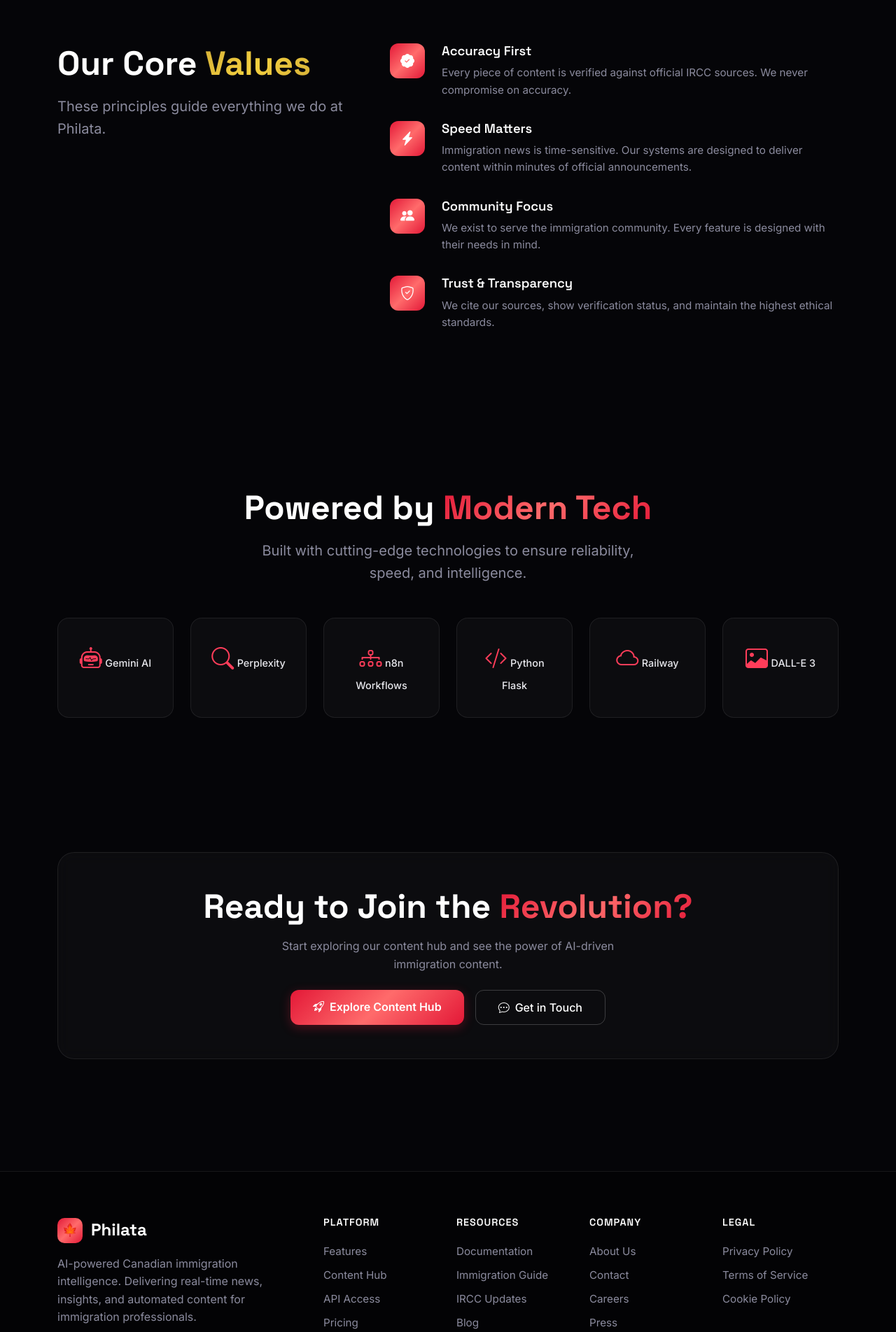
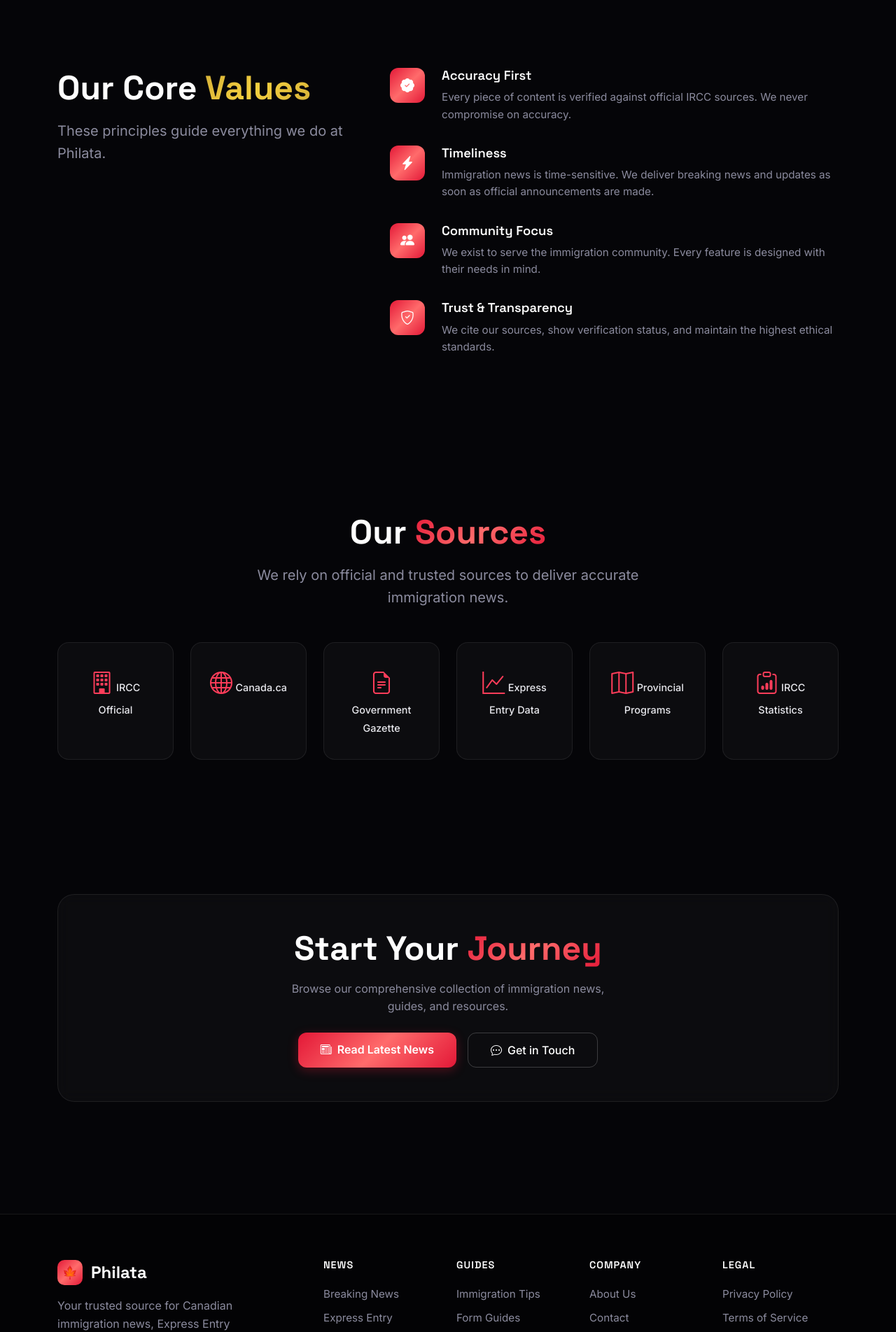
Before and after one commit to aapatel35/philata-website, a Flask app: page /about in a window 1280 px wide. Shown: the part 1976-3880 px from the top of the page at 70% size. Run offline with Flask 3, Linux system fonts and the light colour scheme.

Commit message:
Remove AI references, rebrand as news-focused site
- Updated hero sections to focus on news & articles
- Changed "Powered by AI" to "News & Updates"
- Replaced "AI Content Generation" with "Expert Analysis"
- Changed "Intelligent Automation" to "Comprehensive Coverage"
- Replaced Tech Stack section with "Our Sources" (IRCC, Canada.ca)
- Updated all CTAs to "Read Latest News/Articles"
- Removed references to automation and content generation

🤖 Generated with [Claude Code](https://claude.com/claude-code)

Co-Authored-By: Claude Opus 4.5 <noreply@anthropic.com>

```diff
--- a/templates/about.html
+++ b/templates/about.html
@@ -192,12 +192,12 @@
         <div class="row justify-content-center text-center">
             <div class="col-lg-10">
                 <h1 class="about-hero-title">
-                    Transforming Immigration<br>
-                    <span class="gradient-text">Content Creation</span>
+                    Your Trusted Source for<br>
+                    <span class="gradient-text">Immigration News</span>
                 </h1>
                 <p class="about-hero-subtitle mx-auto">
-                    Philata is an AI-powered platform designed to revolutionize how immigration professionals
-                    and content creators stay informed and engage their audience with accurate, timely content.
+                    Philata is your comprehensive resource for Canadian immigration news, policy updates,
+                    and expert guides to help you navigate your journey to Canada.
                 </p>
             </div>
         </div>
@@ -215,8 +215,8 @@
                     </div>
                     <h3 class="mission-title">Our Mission</h3>
                     <p class="mission-desc">
-                        To democratize access to accurate Canadian immigration information through intelligent automation,
-                        helping content creators deliver value to their audience while saving time.
+                        To make Canadian immigration information accessible to everyone through comprehensive news coverage,
+                        in-depth guides, and timely updates from official sources.
                     </p>
                 </div>
             </div>
@@ -227,8 +227,8 @@
                     </div>
                     <h3 class="mission-title">Our Vision</h3>
                     <p class="mission-desc">
-                        A world where immigration information is accessible, accurate, and delivered in formats that
-                        resonate with modern audiences across all social media platforms.
+                        A world where immigration information is accessible, accurate, and easy to understand
+                        for everyone pursuing their Canadian dream.
                     </p>
                 </div>
             </div>
@@ -256,28 +256,27 @@
                 <h2 class="section-title text-center mb-5">The <span class="gradient-text">Philata</span> Story</h2>
                 <div class="story-content">
                     <p>
-                        Philata was born from a simple observation: immigration content creators spend countless hours
-                        monitoring IRCC updates, Express Entry draws, and policy changes. Meanwhile, their audience
-                        eagerly awaits timely, accurate information that could impact their Canadian dream.
+                        Philata was born from a simple observation: millions of people aspire to immigrate to Canada,
+                        but navigating the complex immigration system can be overwhelming. With constantly changing
+                        policies, Express Entry draws, and processing times, staying informed is crucial.
                     </p>
 
                     <div class="story-highlight">
                         <p>
-                            "What if we could automate the monitoring, content creation, and distribution while
-                            maintaining the accuracy and authenticity that immigration content demands?"
+                            "What if there was a single, reliable source that covered all Canadian immigration news
+                            and provided clear, accurate guides to help people on their journey?"
                         </p>
                     </div>
 
                     <p>
-                        This question led to the development of Philata - a comprehensive AI-powered platform that
-                        monitors official sources 24/7, generates verified content, and creates platform-specific
-                        captions ready for distribution.
+                        This question led to the creation of Philata - a comprehensive immigration news platform that
+                        monitors official sources, breaks down complex policies into understandable guides, and
+                        delivers timely updates on everything from Express Entry draws to PNP program changes.
                     </p>
 
                     <p>
-                        Today, Philata serves as the intelligent backbone for immigration content creators,
-                        allowing them to focus on what matters most: helping people navigate their immigration journey
-                        while we handle the content logistics.
+                        Today, Philata serves as a trusted resource for aspiring immigrants, providing the news,
+                        guides, and insights needed to make informed decisions on the path to Canadian permanent residency.
                     </p>
                 </div>
             </div>
@@ -310,8 +309,8 @@
                         <i class="bi bi-lightning-charge-fill text-white"></i>
                     </div>
                     <div class="value-content">
-                        <h4>Speed Matters</h4>
-                        <p>Immigration news is time-sensitive. Our systems are designed to deliver content within minutes of official announcements.</p>
+                        <h4>Timeliness</h4>
+                        <p>Immigration news is time-sensitive. We deliver breaking news and updates as soon as official announcements are made.</p>
                     </div>
                 </div>
                 <div class="value-item">
@@ -337,39 +336,39 @@
     </div>
 </section>
 
-<!-- Tech Stack Section -->
+<!-- Sources Section -->
 <section class="tech-section">
     <div class="container">
         <div class="text-center mb-5">
-            <h2 class="section-title">Powered by <span class="gradient-text">Modern Tech</span></h2>
+            <h2 class="section-title">Our <span class="gradient-text">Sources</span></h2>
             <p class="section-subtitle mx-auto">
-                Built with cutting-edge technologies to ensure reliability, speed, and intelligence.
+                We rely on official and trusted sources to deliver accurate immigration news.
             </p>
         </div>
         <div class="tech-stack">
             <div class="tech-item">
-                <i class="bi bi-robot"></i>
-                <span>Gemini AI</span>
+                <i class="bi bi-building"></i>
+                <span>IRCC Official</span>
             </div>
             <div class="tech-item">
-                <i class="bi bi-search"></i>
-                <span>Perplexity</span>
+                <i class="bi bi-globe"></i>
+                <span>Canada.ca</span>
             </div>
             <div class="tech-item">
-                <i class="bi bi-diagram-3"></i>
-                <span>n8n Workflows</span>
+                <i class="bi bi-file-earmark-text"></i>
+                <span>Government Gazette</span>
             </div>
             <div class="tech-item">
-                <i class="bi bi-code-slash"></i>
-                <span>Python Flask</span>
+                <i class="bi bi-graph-up"></i>
+                <span>Express Entry Data</span>
             </div>
             <div class="tech-item">
-                <i class="bi bi-cloud"></i>
-                <span>Railway</span>
+                <i class="bi bi-map"></i>
+                <span>Provincial Programs</span>
             </div>
             <div class="tech-item">
-                <i class="bi bi-image"></i>
-                <span>DALL-E 3</span>
+                <i class="bi bi-clipboard-data"></i>
+                <span>IRCC Statistics</span>
             </div>
         </div>
     </div>
@@ -379,13 +378,13 @@
 <section class="cta-section">
     <div class="container">
         <div class="card p-5 text-center" style="border-radius: 24px;">
-            <h2 class="section-title mb-3">Ready to Join the <span class="gradient-text">Revolution?</span></h2>
+            <h2 class="section-title mb-3">Start Your <span class="gradient-text">Journey</span></h2>
             <p class="text-muted mb-4" style="max-width: 500px; margin: 0 auto;">
-                Start exploring our content hub and see the power of AI-driven immigration content.
+                Browse our comprehensive collection of immigration news, guides, and resources.
             </p>
             <div class="d-flex gap-3 justify-content-center flex-wrap">
                 <a href="/dashboard" class="btn btn-primary">
-                    <i class="bi bi-rocket-takeoff me-2"></i>Explore Content Hub
+                    <i class="bi bi-newspaper me-2"></i>Read Latest News
                 </a>
                 <a href="/contact" class="btn btn-outline-light">
                     <i class="bi bi-chat-dots me-2"></i>Get in Touch
--- a/templates/base.html
+++ b/templates/base.html
@@ -3,8 +3,8 @@
 <head>
     <meta charset="UTF-8">
     <meta name="viewport" content="width=device-width, initial-scale=1.0">
-    <title>{% block title %}Philata{% endblock %} | Canadian Immigration Intelligence</title>
-    <meta name="description" content="AI-powered Canadian immigration news, insights, and content automation. Stay ahead with real-time updates from IRCC.">
+    <title>{% block title %}Philata{% endblock %} | Canadian Immigration News</title>
+    <meta name="description" content="Your trusted source for Canadian immigration news, Express Entry updates, and immigration guides. Stay informed with the latest IRCC announcements.">
     <link href="https://cdn.jsdelivr.net/npm/bootstrap@5.3.2/dist/css/bootstrap.min.css" rel="stylesheet">
     <link href="https://cdn.jsdelivr.net/npm/bootstrap-icons@1.11.1/font/bootstrap-icons.css" rel="stylesheet">
     <link href="https://fonts.googleapis.com/css2?family=Inter:wght@300;400;500;600;700;800;900&family=Space+Grotesk:wght@400;500;600;700&display=swap" rel="stylesheet">
@@ -543,17 +511,14 @@
                         <a class="nav-link {% if request.path == '/about' %}active{% endif %}" href="/about">About</a>
                     </li>
                     <li class="nav-item">
-                        <a class="nav-link {% if request.path == '/features' %}active{% endif %}" href="/features">Features</a>
-                    </li>
-                    <li class="nav-item">
-                        <a class="nav-link {% if '/dashboard' in request.path %}active{% endif %}" href="/dashboard">Content Hub</a>
+                        <a class="nav-link {% if '/dashboard' in request.path %}active{% endif %}" href="/dashboard">News & Articles</a>
                     </li>
                     <li class="nav-item">
                         <a class="nav-link {% if request.path == '/contact' %}active{% endif %}" href="/contact">Contact</a>
                     </li>
                 </ul>
                 <a href="/dashboard" class="btn btn-nav-cta d-none d-lg-block">
-                    <i class="bi bi-lightning-charge-fill me-2"></i>Launch Hub
+                    <i class="bi bi-newspaper me-2"></i>Latest News
                 </a>
             </div>
         </div>
@@ -572,7 +537,7 @@
                         <span>Philata</span>
                     </div>
                     <p class="text-muted mb-4" style="max-width: 300px;">
-                        AI-powered Canadian immigration intelligence. Delivering real-time news, insights, and automated content for immigration professionals.
+                        Your trusted source for Canadian immigration news, Express Entry updates, policy changes, and comprehensive immigration guides.
                     </p>
                     <div class="social-links">
                         <a href="#"><i class="bi bi-instagram"></i></a>
@@ -582,35 +547,35 @@
                     </div>
                 </div>
                 <div class="col-lg-2 col-md-6 footer-links">
-                    <h6>Platform</h6>
-                    <a href="/features">Features</a>
-                    <a href="/dashboard">Content Hub</a>
-                    <a href="#">API Access</a>
-                    <a href="#">Pricing</a>
+                    <h6>News</h6>
+                    <a href="/dashboard">Breaking News</a>
+                    <a href="/dashboard">Express Entry</a>
+                    <a href="/dashboard">PNP Updates</a>
+                    <a href="/dashboard">Policy Changes</a>
                 </div>
                 <div class="col-lg-2 col-md-6 footer-links">
-                    <h6>Resources</h6>
-                    <a href="#">Documentation</a>
-                    <a href="#">Immigration Guide</a>
-                    <a href="#">IRCC Updates</a>
-                    <a href="#">Blog</a>
+                    <h6>Guides</h6>
+                    <a href="/dashboard">Immigration Tips</a>
+                    <a href="/dashboard">Form Guides</a>
+                    <a href="/dashboard">CRS Calculator</a>
+                    <a href="#">IRCC Resources</a>
                 </div>
                 <div class="col-lg-2 col-md-6 footer-links">
                     <h6>Company</h6>
                     <a href="/about">About Us</a>
                     <a href="/contact">Contact</a>
-                    <a href="#">Careers</a>
-                    <a href="#">Press</a>
+                    <a href="#">Write for Us</a>
+                    <a href="#">Advertise</a>
                 </div>
                 <div class="col-lg-2 col-md-6 footer-links">
                     <h6>Legal</h6>
                     <a href="#">Privacy Policy</a>
                     <a href="#">Terms of Service</a>
-                    <a href="#">Cookie Policy</a>
+                    <a href="#">Disclaimer</a>
                 </div>
             </div>
             <div class="footer-bottom">
-                <p>&copy; 2025 Philata.ca - Canadian Immigration Intelligence Platform</p>
+                <p>&copy; 2025 Philata.ca - Canadian Immigration News</p>
                 <p class="small mt-2">Made with 🍁 in Canada</p>
             </div>
         </div>
@@ -627,17 +592,6 @@
                 nav.classList.remove('scrolled');
             }
         });
-
-        // Smooth scroll for anchor links
-        document.querySelectorAll('a[href^="#"]').forEach(anchor => {
-            anchor.addEventListener('click', function (e) {
-                e.preventDefault();
-                const target = document.querySelector(this.getAttribute('href'));
-                if (target) {
-                    target.scrollIntoView({ behavior: 'smooth', block: 'start' });
-                }
-            });
-        });
     </script>
     {% block extra_js %}{% endblock %}
 </body>
```
Also changed, not shown: other parts of templates/base.html (+0 -32 lines), templates/index.html (+35 -35 lines).
